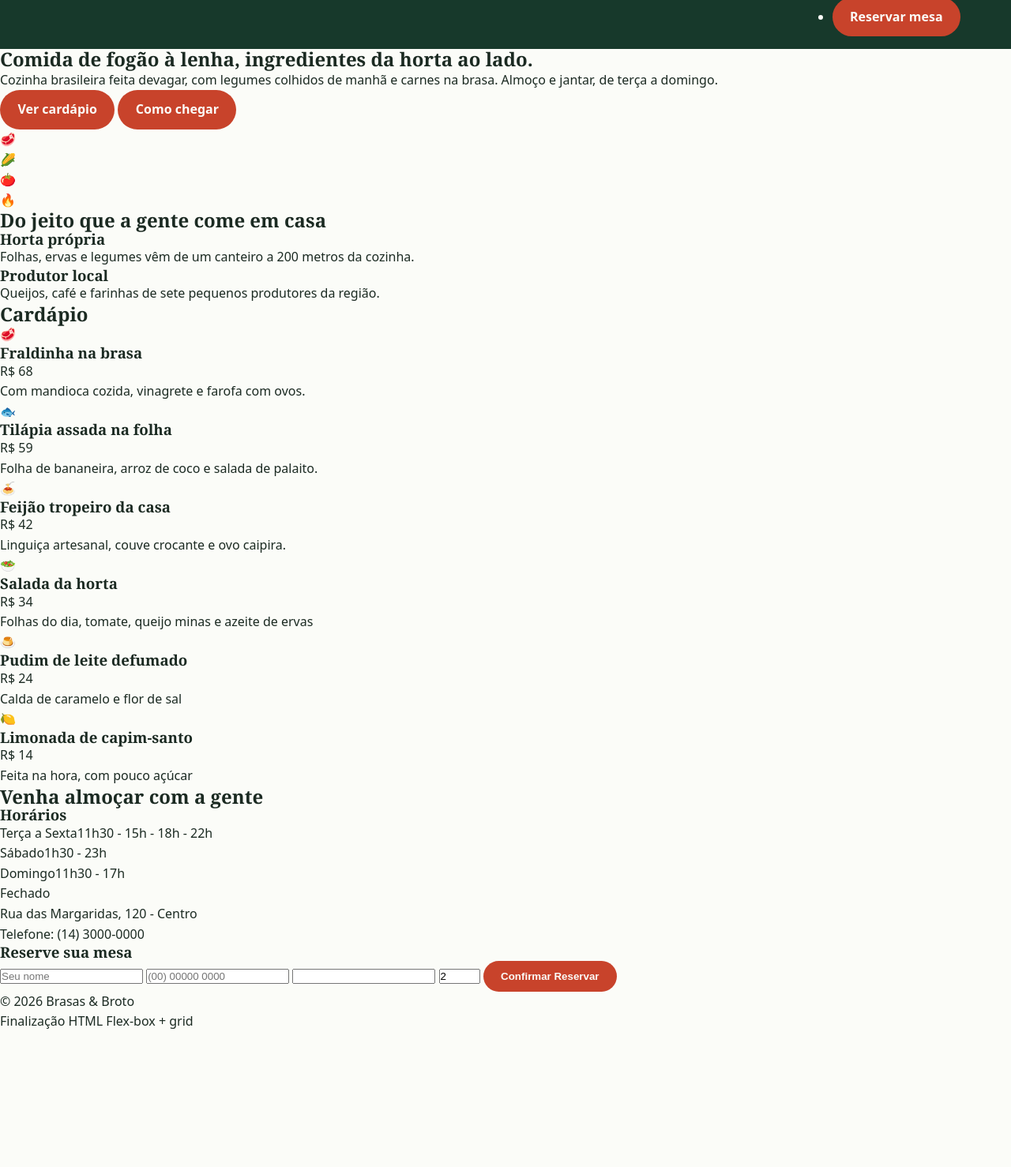
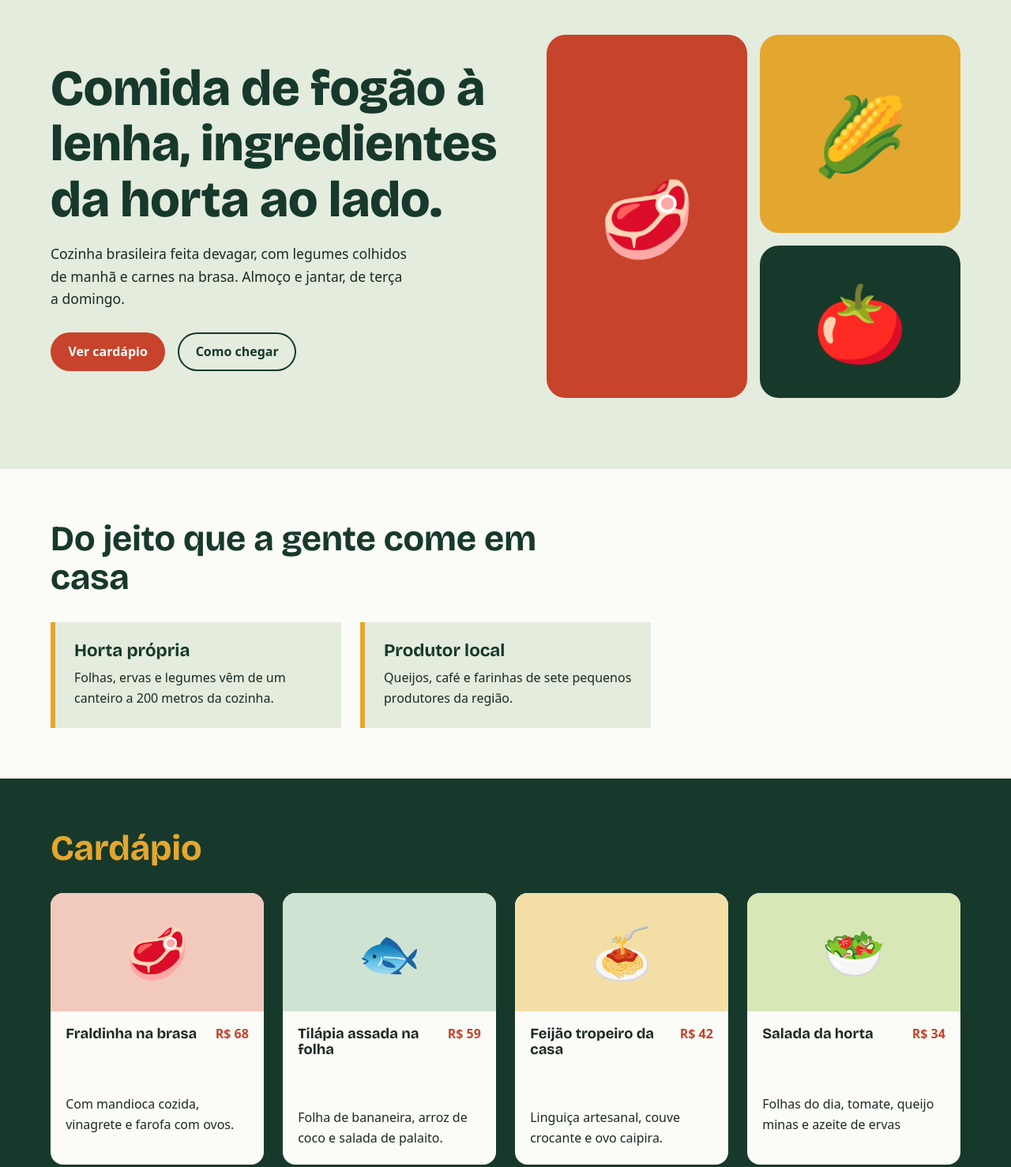
Before and after one commit to rafaelly55/AMS, a plain HTML site: page PW I/flexbox-grid/index.html in a window 1280 px wide. Shown: the part 96-1574 px from the top of the page at 79% size. Before the commit the page ends 1403 px from the top, so only its background shows below. Drawn offline with nearby package versions, Linux system fonts and the light colour scheme.

Commit message:
Add files via upload

```diff
--- a/PW I/flexbox-grid/css/style.css
+++ b/PW I/flexbox-grid/css/style.css
@@ -1,61 +1,229 @@
 :root {
-    --floresta: #17392B;
+    --floresta: #17392b;
     --salvia: #e4ecdd;
     --ocre: #e3a72f;
     --pimenta: #c8432b;
     --tinta: #1b2a22;
     --branco: #fbfcf8;
 }
-/*Reset e base*/
-
-*{box-sizing: border-box; margin: 0; padding: 0;}
+/* ---------------- 2. Reset e base ---------------- */
+* {box-sizing: border-box; margin: 0; padding: 0; }
 
 body {
-  font-family: "figtree", system-ui, sans-serif;
-  color:var(--tinta);
-  background: var(--branco);
-  line-height: 1.6;
+    font-family: "Figtree", system-ui, sans-serif;
+    color: var(--tinta);
+    background: var(--branco);
+    line-height: 1.6;
 }
 
 h1, h2, h3 {
-    font-family: "tricolage gratesque", Georgia;
+    font-family: "Bricolage Grotesque", Georgia, serif;
     line-height: 1.1;
 }
 
-a{ color: inherit; text-decoration: none;}
-a{list-style: none;}
+a { color: inherit; text-decoration: none; }
+ul { list-style: none;}
 
-:focus-visible {outline: low 3px solid var(--ocre); outline-offset: 3px;}
+:focus-visible {outline: 3px solid var(--ocre); outline-offset: 3px;}
 
-/*botao*/
-
+/* ---------------- 3. Botões ---------------- */
 .botao {
     display: inline-block;
     background: var(--pimenta);
     color: var(--branco);
-    padding: .75rem 1.4rem;
+    padding: 0.75rem 1.4rem;
     border-radius: 999px;
     font-weight: 600;
     border: 0;
     cursor: pointer;
 }
+.botao:hover { background: #a73520;}
+.botao-claro {background: transparent; color: var(--floresta); box-shadow: inset 0 0 0 2px var(--floresta);}
+.botao-claro:hover { background: var(--floresta); color: var(--branco);}
 
-.botao:hover {background-color: #a73520;}
-.botao.claro{background: transparent; color: var(--floresta); box-shadow: inset 0 0 0 2px var(--floresta);}
-.botao-claro:hover{background: var(--floresta); color: var(--branco);}
-
-/* Cabeçalho*/
-
+/* ---------------- 4. CABEÇALHO - FLEXBOX ----------------*/
 .topo {
     display: flex;
     justify-content: space-between;
     align-items: center;
     flex-wrap: wrap;
     gap: 1rem;
-    padding: 1rem 5vw;
+    padding: 1rem 5w;
     background: var(--floresta);
     color: var(--branco);
     position: sticky;
     top: 0;
     z-index: 10;
 }
+.logo {font-family: "Bricolage Grotesque", serif; font-weight: 800; font-size: 1.5rem;}
+
+.menu {
+    display: flex;
+    align-items: center;
+    gap: 1.5rem;
+}
+
+.menu a:not(.botao):hover { color: var(--ocre);}
+
+/* ---------------- 5. HERO - GRID ----------------*/
+.hero {
+    display: grid;
+    grid-template-columns: 1.1fr 1fr;
+    gap: 4vw;
+    align-items: center;
+    padding: 6vh 5vw;
+    min-height: 80vh;
+    background: var(--salvia)
+}
+
+.hero-texto h1 { font-size: clamp(2.2rem, 5vw, 4rem); font-weight: 800; color: var(--floresta);}
+.hero-texto p { margin: 1.2rem 0 1.8rem; max-width: 45ch; font-size: 1.1rem; }
+
+.hero-acoes {display: flex; flex-wrap: wrap; gap: 1rem; } /*FLEXBOX*/
+
+/* Mosaico: GRID com áreas nomeadas (grid-template-areas) */
+.mosaico {
+    display: grid;
+    grid-template-columns: 1fr 1fr;
+    grid-template-rows: 1.3fr 1fr;
+    grid-template-areas:
+    "a  b"
+    "a  c";
+    gap: 1rem;
+    height: min(60vh, 460px);
+}
+.tile {
+    display: grid;                  /*grid de 1 célula só para centralizae o emoji*/
+    place-items: center;
+    font-size: clamp(3rem, 8vw, 6rem);
+    border-radius: 1.5rem;
+}
+.t1 { grid-area: a; background: var(--pimenta);}
+.t2 { grid-area: b; background: var(--ocre);}
+.t3 { grid-area: c; background: var(--floresta);}
+.t4 { display: none;}               /* sobra no HTML de propósito: exercício para os alunos*/
+
+/* ---------------- 6. Seções ---------------- */
+.secao { padding: 8vh 5vw;}
+.secao h2 { font-size: clamp(1.8rem, 3.5vw, 2.8rem); color: var(--floresta); margin-bottom: 2rem; max-width: 22ch;}
+.secao-escura { background: var(--floresta);}
+.secao-escura h2 {color: var(--ocre);}
+
+/* ---------------- 7. SOBRE - GRID + FLEXBOX ----------------*/
+.sobre-grid {
+    display: grid;
+    grid-template-columns: repeat(3, 1fr);
+    gap: 1.5rem;
+}
+.destaque {
+    display: flex;  /*FLEXBOX em coluna dentro de cada célula do grid*/
+    flex-direction: column;
+    gap: .6rem;
+    padding: 1.5rem;
+    border-left: 6px solid var(--ocre);
+    background: var(--salvia);
+}
+.destaque h3 {font-size: 1.4rem; color: var(--floresta);}
+
+.cardapio-grid {
+    display: grid;
+    grid-template-columns: repeat(auto-fit, minmax(260px, 1fr));
+    gap: 1.5rem;
+}
+
+.prato {
+    display: flex;
+    flex-direction: column;
+    background: var(--branco);
+    border-radius: 1rem;
+    overflow: hidden;
+}
+
+.prato-foto {
+    display: grid;
+    place-items: center;
+    height: 150px;
+    font-size: 4rem;
+}
+
+.cor-1 {background: #f2c9bd;}
+.cor-2{background: #cfe3d3;}
+.cor-3 {background: #f3dfa6;}
+.cor-4 {background: #d7e8b6;}
+.cor-5 {background: #f5f7a1;}
+.cor-6 {background: #f7efa0;}
+
+.prato-corpo {
+    flex: 1;
+    padding: 1rem 1.2rem 1.3rem;
+}
+
+.prato-linha {
+    display: flex;
+    justify-content: space-between;
+    align-items: baseline;
+    gap: 1rem;
+    margin-bottom: 4rem;
+}
+
+.prato-linha h3 {font-size: 1.15rem;}
+
+.preco {font-weight: 600; color: var(--pimenta); white-space: nowrap;}
+
+.visite-grid {
+    display: grid;
+    grid-template-columns: 1fr 1fr;
+    gap: 3rem;
+    align-items: start;
+}
+.horarios h3, .reserva h3 { font-size: 1.5rem; margin-bottom: 1rem; color: var(--floresta);}
+
+.lista-horario li {
+    display: flex;
+    justify-content: space-between;
+    gap: 1rem;
+    padding: .7rem 0;
+    border-bottom: 1px dashed #9db3a3;
+
+}
+.lista-horario span:first-child {font-weight: 600;}
+
+.endereço {margin-top: 1.5rem;}
+
+.reserva {
+    display: grid;
+    grid-template-columns: 1fr 1fr;
+    gap: 1rem;
+    padding: 1.8rem;
+    background: var(--salvia);
+    border-radius: 1rem;
+}
+
+.reserva h3, .reserva .botao {grid-column: 1 / -1;}
+
+.reserva label {display: flex; flex-direction: column; gap: .3rem; font-weight: 600;}
+
+.reserva input {padding: .65rem; border: 2px solid #b9cbbd; border-radius: .5rem; font: inherit;}
+
+.rodape {
+    display: flex;
+    justify-content: space-between;
+    flex-wrap: wrap;
+    gap: .5rem;
+    padding: 1.5rem 5vw;
+    background: var(--tinta);
+    color: var(--salvia);
+    font-size: .9rem;
+}
+
+@media (max-width: 900px){
+    .hero, .visite-grid {grid-template-columns: 1fr;}
+    .sobre-grid {grid-template-columns: 1fr;}
+    .hero {min-height: auto;}
+}
+
+@media (max-widht: 520px) {
+    .menu {gap: .9rem; font-size: .95rem;}
+    .reserva {grid-template-columns: 1fr;}
+
+}
```
